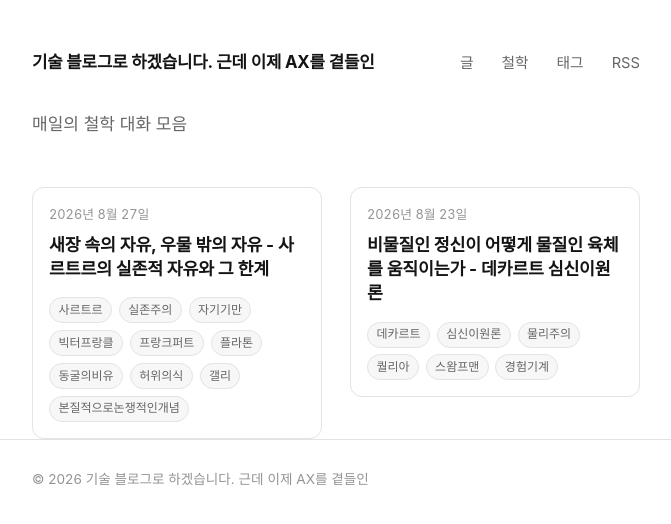
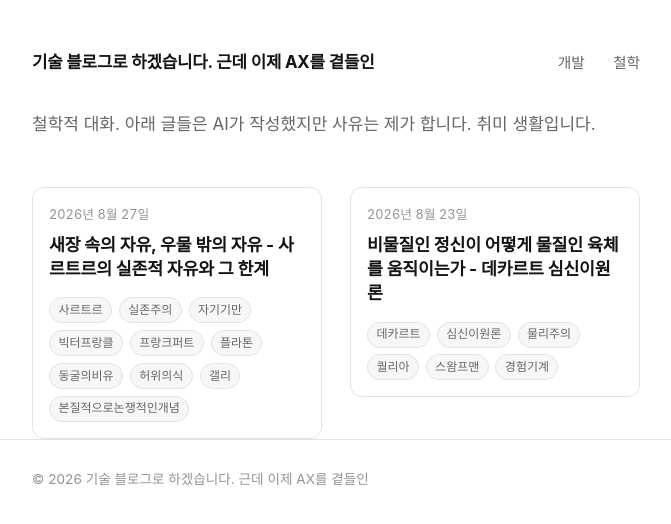
Before and after one commit to jayce-kim1123/jayce-kim1123.github.io, a Jekyll site: the page built from 철학/index.md, in a window 1280 px wide. Shown: the top 524 px of the page, without its empty margins (304-975 px from the left). Built offline with Jekyll 4.4.1, drawn with Linux system fonts in a browser that asks for light colours.

Commit message:
네비게이션 정리 및 안내 문구 변경: 개발/철학 라벨링, 태그·RSS 링크 제거
Co-Authored-By: Claude Sonnet 5 <noreply@anthropic.com>

```diff
--- a/_includes/header.html
+++ b/_includes/header.html
@@ -2,10 +2,8 @@
   <div class="wrap wrap-{{ page.layout }}">
     <a class="site-title" href="{{ '/' | relative_url }}">{{ site.title }}</a>
     <nav class="site-nav" aria-label="주요 메뉴">
-      <a href="{{ '/' | relative_url }}"{% if page.url == '/' %} aria-current="page"{% endif %}>글</a>
+      <a href="{{ '/' | relative_url }}"{% if page.url == '/' %} aria-current="page"{% endif %}>개발</a>
       <a href="{{ '/철학/' | relative_url }}"{% if page.url == '/철학/' %} aria-current="page"{% endif %}>철학</a>
-      <a href="{{ '/tags/' | relative_url }}"{% if page.url == '/tags/' %} aria-current="page"{% endif %}>태그</a>
-      <a href="{{ '/feed.xml' | relative_url }}">RSS</a>
     </nav>
   </div>
 </header>
--- a/_layouts/home.html
+++ b/_layouts/home.html
@@ -3,7 +3,7 @@ layout: default
 ---
 <div class="page-intro">
   <h1 class="visually-hidden">{{ site.title }}</h1>
-  <p>{{ site.description }} &middot; 총 {{ site.posts.size }}개의 글</p>
+  <p>AI와 함께한 작업을 AI가 제 글 작성 스타일을 모방하여 작성한 글들입니다. 저는 지시와 검수만 합니다.</p>
 </div>
 
 {% assign pinned_posts = site.posts | where_exp: "p", "p.pin == true" %}
--- a/철학/index.md
+++ b/철학/index.md
@@ -4,7 +4,7 @@ title: 철학
 ---
 <div class="page-intro">
   <h1 class="visually-hidden">철학</h1>
-  <p>매일의 철학 대화 모음</p>
+  <p>철학적 대화. 아래 글들은 AI가 작성했지만 사유는 제가 합니다. 취미 생활입니다.</p>
 </div>
 
 {% assign philo_pages = site.pages | where_exp: "p", "p.path contains '철학/'" | where_exp: "p", "p.name != 'index.md'" | sort: "date" | reverse %}
```
